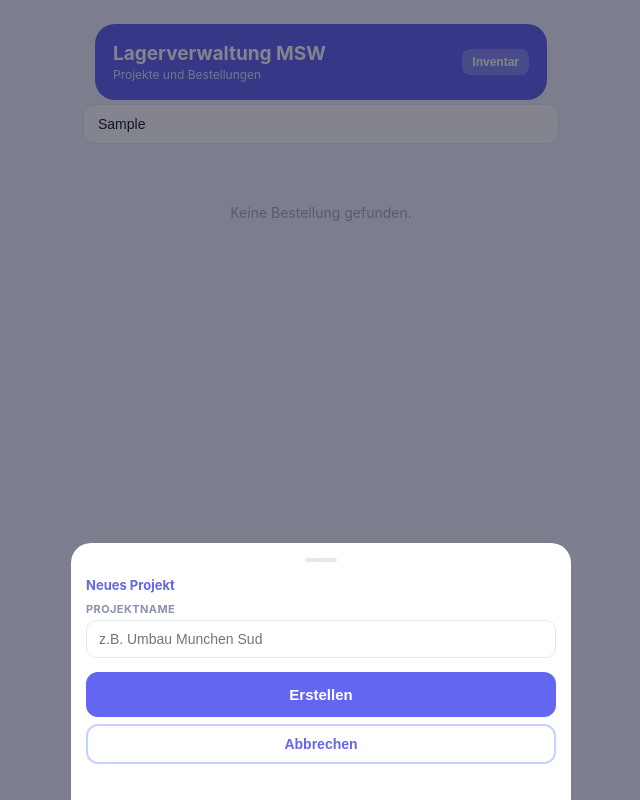
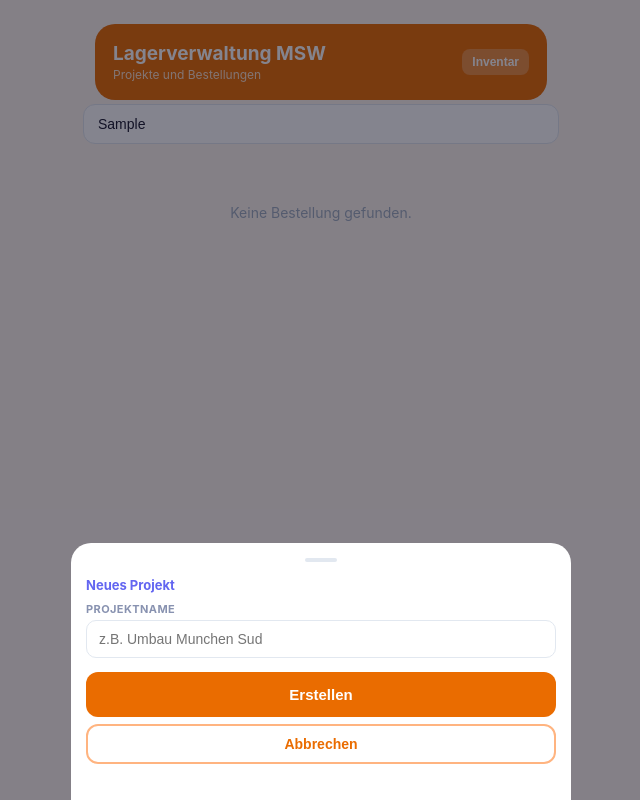
Before and after one commit to gsperezpradella/lager-app-msw, a plain HTML site: page index.html in a window 1280 px wide. Both pictures are taken after typing "Sample" into the empty fields and a click on the button "+ Neues Projekt". Shown: the whole page, without its empty margins (319-959 px from the left). Drawn offline with Linux system fonts and the light colour scheme; no server answers.

Commit message:
Update index.html

```diff
--- a/index.html
+++ b/index.html
@@ -8,9 +8,9 @@
 <title>Lagerverwaltung MSW</title>
 <style>
 *{box-sizing:border-box;margin:0;padding:0;-webkit-tap-highlight-color:transparent}
-body{font-family:-apple-system,BlinkMacSystemFont,'Segoe UI',sans-serif;background:#F0F4FF;color:#1a1a2e;max-width:500px;margin:0 auto;min-height:100vh}
+body{font-family:-apple-system,BlinkMacSystemFont,'Segoe UI',sans-serif;background:#FFF7F0;color:#1a1a2e;max-width:500px;margin:0 auto;min-height:100vh}
 .page{display:none;min-height:100vh}.active{display:block}
-.hero{background:#6366f1;border-radius:20px;padding:18px;margin:12px 12px 4px;color:#fff}
+.hero{background:#ea6c00;border-radius:20px;padding:18px;margin:12px 12px 4px;color:#fff}
 .hero h1{font-size:19px;font-weight:700;margin-bottom:2px}
 .hero p{font-size:12px;opacity:.8}
 .hrow{display:flex;justify-content:space-between;align-items:center}
@@ -28,11 +28,11 @@ body{font-family:-apple-system,BlinkMacSystemFont,'Segoe UI',sans-serif;backgrou
 .dr{background:#DC2626}.dgr{background:#16A34A}.db{background:#2563EB}
 .pc{background:#fff;border-radius:13px;padding:12px 14px;margin-bottom:9px;box-shadow:0 2px 6px rgba(80,80,200,.06);border-left:4px solid #e2e8f0}
 .pcr{border-left-color:#DC2626}.pcg{border-left-color:#16A34A}.pcb{border-left-color:#2563EB}
-.fab{position:fixed;bottom:0;left:0;right:0;padding:10px 12px 28px;max-width:500px;margin:0 auto;background:linear-gradient(transparent,#F0F4FF 50%)}
-.btnp{width:100%;padding:14px;background:#6366f1;color:#fff;border:none;border-radius:12px;font-size:15px;font-weight:700;cursor:pointer}
-.btng{width:100%;padding:10px;background:#fff;color:#6366f1;border:2px solid #c7d2fe;border-radius:12px;font-size:14px;font-weight:600;cursor:pointer;margin-top:7px}
+.fab{position:fixed;bottom:0;left:0;right:0;padding:10px 12px 28px;max-width:500px;margin:0 auto;background:linear-gradient(transparent,#FFF7F0 50%)}
+.btnp{width:100%;padding:14px;background:#ea6c00;color:#fff;border:none;border-radius:12px;font-size:15px;font-weight:700;cursor:pointer}
+.btng{width:100%;padding:10px;background:#fff;color:#ea6c00;border:2px solid #ffb480;border-radius:12px;font-size:14px;font-weight:600;cursor:pointer;margin-top:7px}
 .btnsm{background:rgba(255,255,255,.25);border:none;border-radius:8px;padding:6px 10px;font-size:12px;font-weight:600;cursor:pointer;color:#fff}
-.back{background:none;border:none;color:#6366f1;font-size:13px;font-weight:600;cursor:pointer;padding:13px 15px 4px;display:flex;align-items:center;gap:4px}
+.back{background:none;border:none;color:#ea6c00;font-size:13px;font-weight:600;cursor:pointer;padding:13px 15px 4px;display:flex;align-items:center;gap:4px}
 label{font-size:11px;color:#8892b0;font-weight:700;display:block;margin-bottom:4px;text-transform:uppercase;letter-spacing:.4px}
 input{width:100%;padding:10px 12px;border:1.5px solid #e2e8f0;border-radius:10px;font-size:14px;outline:none;background:#fff;color:#1a1a2e}
 input:focus{border-color:#6366f1}
```
